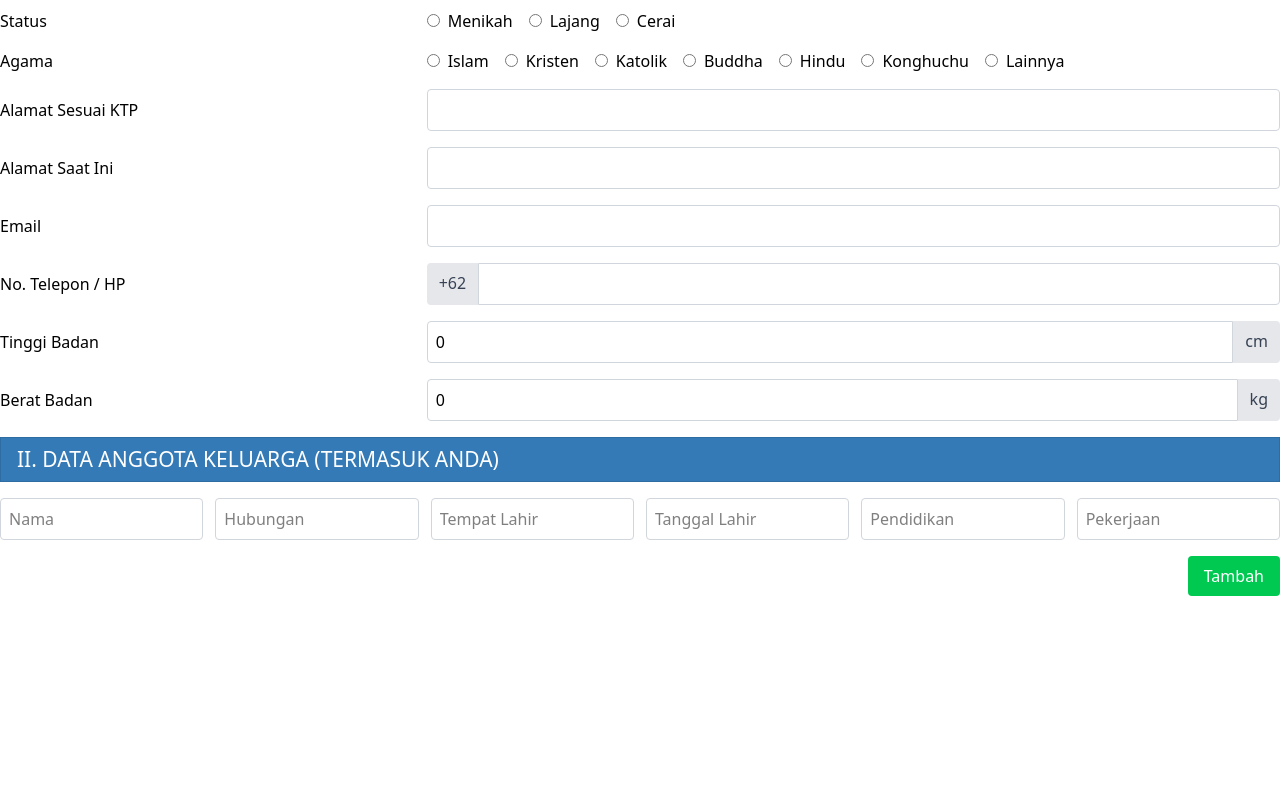
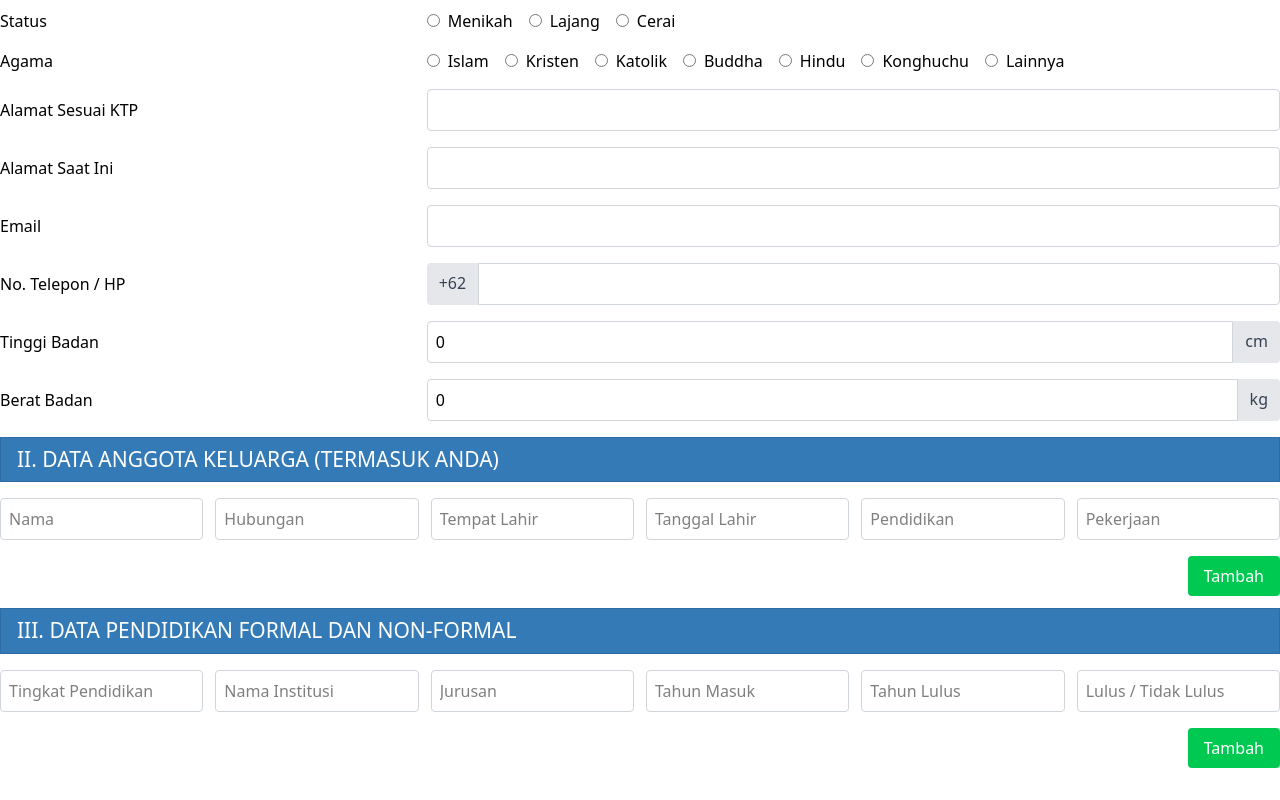
Before and after one commit to VireZee/recruitment-form-bricon, a React (Vite) app: page / in a window 1280 px wide. Shown: the part 685-1485 px from the top of the page. Before the commit the page ends 1313 px from the top, so only its background shows below. Built offline with nearby package versions, Linux system fonts and the light colour scheme.

Commit message:
III temp

```diff
--- a/package.json
+++ b/package.json
@@ -21,7 +21,7 @@
         "@types/react-dom": "^19.0.4",
         "@vitejs/plugin-react-swc": "^3.8.0",
         "typescript": "^5.8.2",
-        "vite": "^6.2.1"
+        "vite": "^6.2.2"
     },
     "packageManager": "pnpm@10.6.3",
     "pnpm": {
--- a/src/App.tsx
+++ b/src/App.tsx
@@ -1,20 +1,20 @@
 import React from 'react'
 import { useDispatch, useSelector } from 'react-redux'
 import type { RootState } from './store/index'
-import type { Families } from './store/Slice'
+import type { Families, Academics } from './store/Slice'
 import { change, add, remove } from './store/Slice'
 import './assets/styles/global.css'
 
 const App: React.FC = () => {
     const dispatch = useDispatch()
     const appState = useSelector((state: RootState) => state.APP)
-    const handleChange = (e: React.ChangeEvent<HTMLInputElement>, key?: 'families', idx?: number) => {
+    const handleChange = (e: React.ChangeEvent<HTMLInputElement>, key?: 'families' | 'academics', idx?: number) => {
         const { name, value } = e.target
-        if (key === 'families' && typeof idx === 'number') dispatch(change({ key, idx, name, value }))
+        if (key && typeof idx === 'number') dispatch(change({ key, idx, name, value }))
         else dispatch(change({ name, value }))
     }
-    const handleAdd = (key: 'families') => {
-        const items: Record<typeof key, Families> = {
+    const handleAdd = (key: 'families' | 'academics') => {
+        const items: Record<typeof key, Families | Academics> = {
             'families': {
                 name: '',
                 relation: '',
@@ -23,10 +23,18 @@ const App: React.FC = () => {
                 education: '',
                 job: ''
             },
+            'academics': {
+                education: '',
+                institution: '',
+                major: '',
+                start: '',
+                end: '',
+                remarks: ''
+            }
         }
         dispatch(add({ key, item: items[key] }))
     }
-    const removeItemHandler = (key: 'families', idx: number) => dispatch(remove({ key, idx }))
+    const removeItemHandler = (key: 'families' | 'academics', idx: number) => dispatch(remove({ key, idx }))
     return (
         <>
             <header className="bg-[linear-gradient(to_bottom,#213f99,#1f3785)] p-5 text-white">
@@ -313,7 +321,7 @@ const App: React.FC = () => {
                                 <button
                                     type="button"
                                     className="bg-red-500 text-white px-3 py-2 rounded hover:bg-red-600 transition duration-200 text-sm"
-                                // onClick={() => removeItemHandler('keluarga', idx)}
+                                    onClick={() => removeItemHandler('families', idx)}
                                 >
                                     Hapus
                                 </button>
@@ -324,7 +332,85 @@ const App: React.FC = () => {
                         <button
                             type="button"
                             className="bg-green-500 text-white px-4 py-2 rounded hover:bg-green-600 transition duration-200"
-                        // onClick={() => addItemHandler('families')}
+                            onClick={() => handleAdd('families')}
+                        >
+                            Tambah
+                        </button>
+                    </div>
+                    <h2 className="text-[21px] text-white py-1.5 px-4 bg-[#337ab7] border border-[#2e6da4]">
+                        III. DATA PENDIDIKAN FORMAL DAN NON-FORMAL
+                    </h2>
+                    {appState.academics.map((academy: Academics, idx: number) => (
+                        <div key={idx} className="flex flex-col sm:flex-row gap-3 my-4">
+                            <input
+                                type="text"
+                                className="w-full sm:w-1/5 p-2 border border-gray-300 rounded focus:ring focus:ring-blue-300"
+                                name="education"
+                                value={academy.education}
+                                placeholder="Tingkat Pendidikan"
+                                onChange={e => handleChange(e, 'academics', idx)}
+                                required
+                            />
+                            <input
+                                type="text"
+                                className="w-full sm:w-1/5 p-2 border border-gray-300 rounded focus:ring focus:ring-blue-300"
+                                name="institution"
+                                value={academy.institution}
+                                placeholder="Nama Institusi"
+                                onChange={e => handleChange(e, 'academics', idx)}
+                                required
+                            />
+                            <input
+                                type="text"
+                                className="w-full sm:w-1/5 p-2 border border-gray-300 rounded focus:ring focus:ring-blue-300"
+                                name="major"
+                                value={academy.major}
+                                placeholder="Jurusan"
+                                onChange={e => handleChange(e, 'academics', idx)}
+                            />
+                            <input
+                                type="text"
+                                className="w-full sm:w-1/5 p-2 border border-gray-300 rounded focus:ring focus:ring-blue-300"
+                                name="start"
+                                value={academy.start}
+                                placeholder="Tahun Masuk"
+                                onChange={e => handleChange(e, 'academics', idx)}
+                                required
+                            />
+                            <input
+                                type="text"
+                                className="w-full sm:w-1/5 p-2 border border-gray-300 rounded focus:ring focus:ring-blue-300"
+                                name="end"
+                                value={academy.end}
+                                placeholder="Tahun Lulus"
+                                onChange={e => handleChange(e, 'academics', idx)}
+                                required
+                            />
+                            <input
+                                type="text"
+                                className="w-full sm:w-1/5 p-2 border border-gray-300 rounded focus:ring focus:ring-blue-300"
+                                name="remarks"
+                                value={academy.remarks}
+                                placeholder="Lulus / Tidak Lulus"
+                                onChange={e => handleChange(e, 'academics', idx)}
+                                required
+                            />
+                            {appState.academics.length > 1 && (
+                                <button
+                                    type="button"
+                                    className="bg-red-500 text-white px-3 py-2 rounded hover:bg-red-600 transition duration-200 text-sm"
+                                    onClick={() => removeItemHandler('academics', idx)}
+                                >
+                                    Hapus
+                                </button>
+                            )}
+                        </div>
+                    ))}
+                    <div className="flex justify-center sm:justify-end my-3">
+                        <button
+                            type="button"
+                            className="bg-green-500 text-white px-4 py-2 rounded hover:bg-green-600 transition duration-200"
+                            onClick={() => handleAdd('academics')}
                         >
                             Tambah
                         </button>
--- a/src/store/slice.ts
+++ b/src/store/slice.ts
@@ -9,9 +9,18 @@ export interface Families {
     education: string
     job: string
 }
+export interface Academics {
+    education: string
+    institution: string
+    major: string
+    start: string
+    end: string
+    remarks: string
+}
 interface State {
-    [key: string]: string | number | Families[]
+    [key: string]: string | number | Families[] | Academics[]
     families: Families[]
+    academics: Academics[]
 }
 const initialState: State = {
     role: '',
@@ -42,19 +51,31 @@ const initialState: State = {
             job: ''
         }
     ],
+    academics: [
+        {
+            education: '',
+            institution: '',
+            major: '',
+            start: '',
+            end: '',
+            remarks: ''
+        }
+    ]
 }
 const App = createSlice({
     name: 'APP',
     initialState,
     reducers: {
-        change: (state, { payload: { key, idx, name, value } }: PayloadAction<{ key?: 'families', idx?: number, name: keyof State | keyof Families, value: string | number }>) => {
+        change: (state, { payload: { key, idx, name, value } }: PayloadAction<{ key?: 'families' | 'academics', idx?: number, name: keyof State | keyof Families, value: string | number }>) => {
             if (key === 'families' && typeof idx === 'number') state.families[idx]![name as keyof Families] = String(value)
+            else if (key === 'academics' && typeof idx === 'number') state.academics[idx]![name as keyof Academics] = String(value)
             else state[name as keyof State] = typeof value === 'number' ? Number(value) : String(value)
         },
-        add: (state, { payload: { key, item } }: PayloadAction<{ key: 'families', item: Families }>) => {
-            if (key === 'families') state.families.push(item)
+        add: (state, { payload: { key, item } }: PayloadAction<{ key: 'families' | 'academics', item: Families | Academics }>) => {
+            if (key === 'families') state.families.push(item as Families)
+            else if (key === 'academics') state.academics.push(item as Academics)
         },
-        remove: (state, { payload: { key, idx } }: PayloadAction<{ key: 'families', idx: number }>) => {
+        remove: (state, { payload: { key, idx } }: PayloadAction<{ key: 'families' | 'academics', idx: number }>) => {
             state[key].splice(idx, 1)
         }
     }
```
Also changed, not shown: 1 other file (tests, documents, lock files or other folders).
